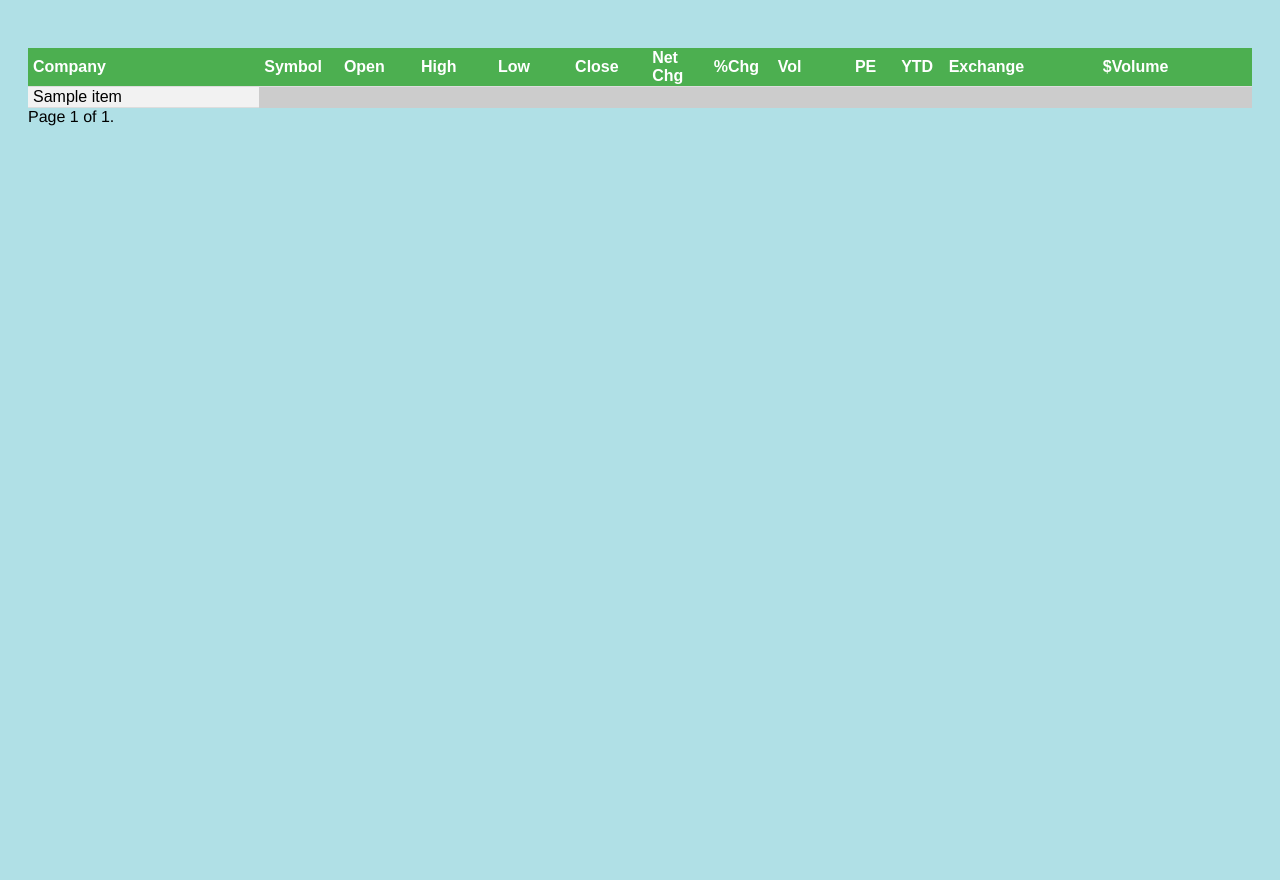
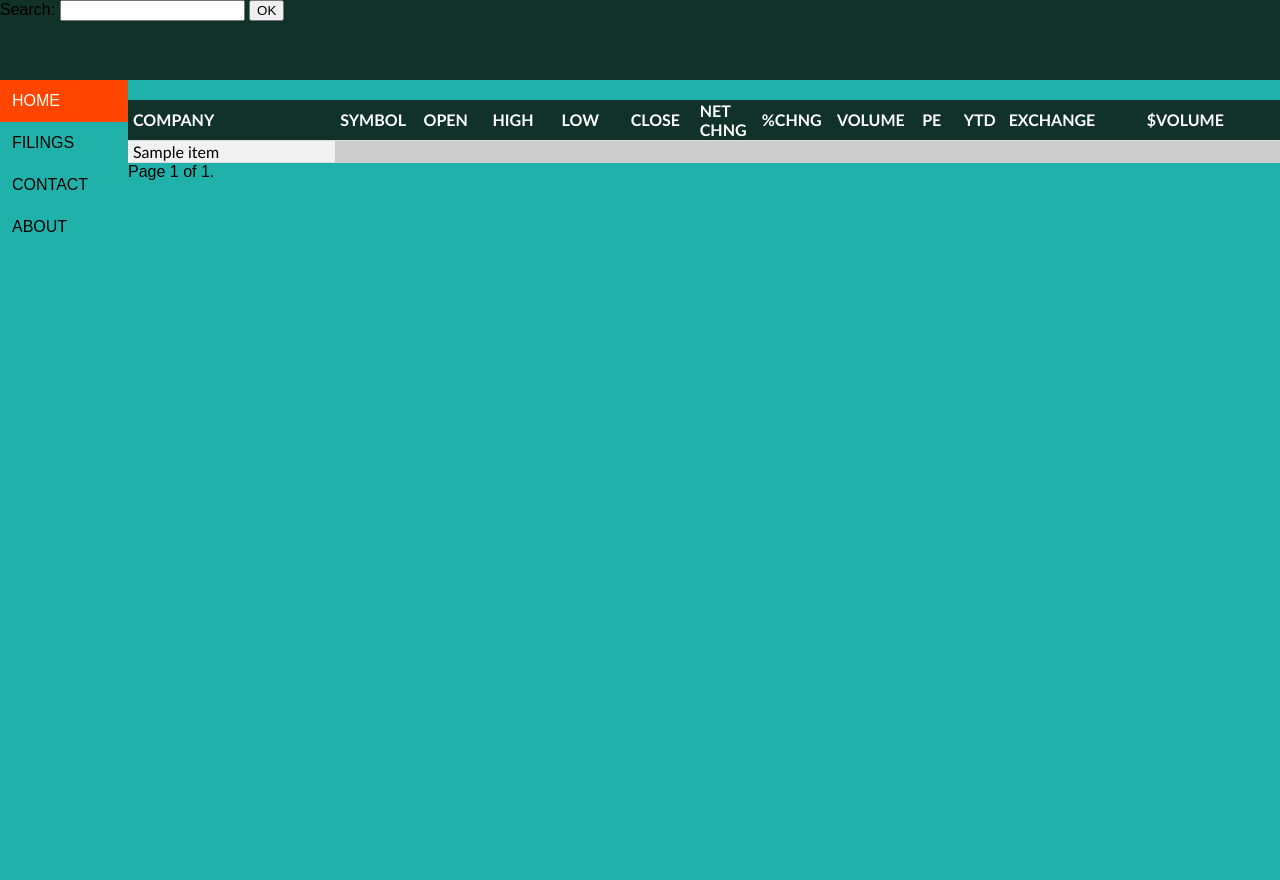
Before and after one commit to ps1544/mysite, a Django app: template polls/templates/polls/dailyReturnsForAll.html in a window 1280 px wide. Before the commit the page ends 126 px from the top, so only its background shows below. Run offline with Django 3.2, Linux system fonts and the light colour scheme; the template is opened without the code that fills it: most values are stand-ins (such as "Sample title", 1, 10 or a date in 2020); some libraries are stand-ins or nearby versions.

Commit message:
2019-02-27_Initial Search Page

```diff
--- a/polls/static/polls/css/baseline.css
+++ b/polls/static/polls/css/baseline.css
@@ -1,68 +1,85 @@
-* {
-    box-sizing: border-box;
-  }
-
 body {
   font-family: Arial, Helvetica, sans-serif;
 }
 
-  /* Style the header */
-  .header {
-    grid-area: header;
-    background-color: #f1f1f1;
-    padding: 30px;
-    text-align: center;
-    font-size: 35px;
+.top {
+  position:absolute;
+  left:0; top:0%; bottom: 0%;
+  margin: 0;
+  padding: 0;
+  width: 100%;
+  background-color: #113228;
+  height: 10%;
+  overflow: auto;
 }
 
-  /* The grid container */
-  .grid-container {
-    display: grid;
-    grid-template-areas:
-      'header header header header header header'
-      'left middle middle middle middle right'
-      'footer footer footer footer footer footer';
-    /* grid-column-gap: 10px; - if you want gap between the columns */
+.leftbar {
+  position:absolute;
+  left:0; top:10%; bottom: 0%;
+  margin: 0;
+  padding: 0;
+  width: 10%;
+  background-color: lightseagreen;
+  height: 100%;
+  overflow: auto;
 }
 
-  .left,
-  .middle,
-  .right {
-    padding: 10px;
-    height: 300px; /* Should be removed. Only for demonstration */
+/* Sidebar links */
+.leftbar a {
+  display: block;
+  color: black;
+  padding: 12px;
+  text-decoration: none;
 }
 
-  /* Style the left column */
-  .left {
-    grid-area: left;
+/* Active/current link */
+.leftbar a.active {
+  background-color: orangered;
+  color: white;
 }
 
-  /* Style the middle column */
-  .middle {
-    grid-area: middle;
+/* Links on mouse-over */
+.leftbar a:hover:not(.active) {
+  background-color: #555;
+  color: white;
 }
 
-  /* Style the right column */
-  .right {
-    grid-area: right;
+.contents {
+  position:absolute;
+  left:10%; top:10%; bottom: 0;
+  margin: 0;
+  padding: 0;
+  width: 90%;
+  background-color: lightseagreen;
+  height: 100%;
+  overflow: auto;
 }
 
-  /* Style the footer */
-  .footer {
-    grid-area: footer;
-    background-color: #f1f1f1;
-    padding: 10px;
-    text-align: center;
+table {
+  border-collapse: collapse;
+
 }
 
-  /* Responsive layout - makes the three columns stack on top of each other instead of next to each other */
-  @media (max-width: 600px) {
-    .grid-container  {
-      grid-template-areas:
-        'header header header header header header'
-        'left left left left left left'
-        'middle middle middle middle middle middle'
-        'right right right right right right'
-        'footer footer footer footer footer footer';
+th, td {
+  padding: 1px;
+  text-align: left;
+  border-bottom: 1px solid #ddd;
+  font-size: 16px;
+  font-family: Calibri;
+  height: 15px;
+  width: 20px;
 }
+
+tr:nth-child(odd) {background-color: #f2f2f2;}
+tr:nth-child(even) {background-color: whitesmoke;}
+
+th {
+  background-color: #113228;
+  color: white;
 }
+
+th:hover{
+   cursor:pointer;
+  background:#AAA;
+
+}
--- a/polls/templates/polls/baseline.html
+++ b/polls/templates/polls/baseline.html
@@ -2,32 +2,49 @@
 <html lang="en">
 
 <head>
-    <title>CSS Template</title>
-    <link rel="stylesheet" type="text/css" href="{% static 'polls/css/baseline.css' %}">
-    <meta charset="UTF-8">
-    <meta name="viewport" content="width=device-width, initial-scale=1">
-    </style>
+  {% load staticfiles %}
+  {% load static %}
+
+  <link rel="stylesheet" type="text/css" href="{% static 'polls/css/baseline.css' %}">
+  <meta charset="UTF-8">
+  <title>{% block title %}MySite{% endblock %}</title>
+
+
 </head>
+
 <body>
+  <!--<script src="https://ajax.googleapis.com/ajax/libs/jquery/3.1.0/jquery.min.js"></script>-->
+  <!--<script src="{% static 'polls/js/filingsAndSearch.js' %}"></script>-->
 
-<h2>CSS Template using Grid</h2>
-<p>In this example, we have created a header, three unequal columns and a footer. On smaller screens, the columns will stack on top of each other.</p>
-<p>Resize the browser window to see the responsive effect.</p>
-<p><strong>Note:</strong> The Grid Layout Module is not supported in Internet Explorer or Edge 15 eand earlier versions.</p>
+  <body>
+    <div class="top">
+      {% block sidebar %}
+      <form action="/polls/search/" method="get">
+        <label for="search">Search: </label>
+        <input id="search" type="text" name="search" value="{{ search_prefill }}">
+        <input type="submit" value="OK">
+      </form>
+      {% endblock %}
+    </div>
 
-<div class="grid-container">
-  <div class="header">
-    <h2>Header</h2>
-  </div>
+    <div class="leftbar">
+        {% block leftbar %}
+      <a class="active" href="#home">HOME</a>
+      <!-- Get the symbol in JS and then populate this link to filings of current symbol -->
+      <a href ="/polls/filings/{{ symbol }}/">FILINGS</a>
+      <a href="#contact">CONTACT</a>
+      <a href="#about">ABOUT</a>
+      {% endblock %}
+    </div>
 
-  <div class="left" style="background-color:#aaa;">Column</div>
-  <div class="middle" style="background-color:#bbb;">Column</div>
-  <div class="right" style="background-color:#ccc;">Column</div>
+    <div class="contents">
+      {% block content %}{% endblock %}
+    </div>
 
-  <div class="footer">
-    <p>Footer</p>
-  </div>
-</div>
+
+
+  </body>
 
 </body>
+
 </html>
--- a/polls/templates/polls/dailyReturnsForAll.html
+++ b/polls/templates/polls/dailyReturnsForAll.html
@@ -1,15 +1,19 @@
+{% extends "polls/baseline.html" %}
 <!DOCTYPE html>
 <html lang="en">
+
 <head>
     {% load staticfiles %}
     {% load static %}
     <link rel="stylesheet" type="text/css" href="{% static 'polls/css/SingleSymbolRecordsPage.css' %}">
     <meta charset="UTF-8">
-    <title>Daily Market Returns</title>
+    {% block title %}Daily Market Returns{% endblock %}
 </head>
+
 <body>
     <script src="https://ajax.googleapis.com/ajax/libs/jquery/3.1.0/jquery.min.js"></script>
-    <script src="{% static 'polls/js/sortTableJS.js' %}"></script>
+    <script src="{% static 'polls/js/sortTable.js' %}"></script>
+    {% block content %}
     <h2 id="pgHeader"></h2>
     <div style="overflow-x:auto;"></div>
     <table id="mytable" width="100%" bgcolor="#cccccc">
@@ -29,26 +33,27 @@
 
         <thead>
             <tr valign="center">
-                    <th id="company" class="th-sm" style="padding-left: 5px;" align="left" height="18">Company</th>
-                    <th id="symbol" class="th-sm" style="padding-left: 5px;" align="center" height="18">Symbol</th>
-                    <th id="open" class="th-sm" style="padding-left: 5px;" align="center" height="18">Open</th>
-                    <th id="high" class="th-sm" style="padding-left: 5px;" align="center" height="18">High</th>
-                    <th id="low" class="th-sm" style="padding-left: 5px;" align="center" height="18">Low</th>
-                    <th id="close" class="th-sm" style="padding-left: 5px;" align="center" height="18">Close</th>
-                    <th id="netchg" class="th-sm" style="padding-left: 5px;" align="center" height="18">Net Chg</th>
-                    <th id="pcntchg" class="th-sm" style="padding-left: 5px;" align="center" height="18">%Chg</th>
-                    <th id="vol" class="th-sm" style="padding-left: 5px;" align="center" height="18">Vol</th>
+                <th id="company" class="th-sm" style="padding-left: 5px;" align="left" height="18">COMPANY</th>
+                <th id="symbol" class="th-sm" style="padding-left: 5px;" align="center" height="18">SYMBOL</th>
+                <th id="open" class="th-sm" style="padding-left: 5px;" align="center" height="18">OPEN</th>
+                <th id="high" class="th-sm" style="padding-left: 5px;" align="center" height="18">HIGH</th>
+                <th id="low" class="th-sm" style="padding-left: 5px;" align="center" height="18">LOW</th>
+                <th id="close" class="th-sm" style="padding-left: 5px;" align="center" height="18">CLOSE</th>
+                <th id="netchg" class="th-sm" style="padding-left: 5px;" align="center" height="18">NET CHNG</th>
+                <th id="pcntchg" class="th-sm" style="padding-left: 5px;" align="center" height="18">%CHNG</th>
+                <th id="vol" class="th-sm" style="padding-left: 5px;" align="center" height="18">VOLUME</th>
                 <th id="pe" class="th-sm" style="padding-left: 5px;" align="center" height="18">PE</th>
                 <th id="ytd" class="th-sm" style="padding-left: 5px;" align="center" height="18">YTD</th>
-                    <th id="exchange" class="th-sm" style="padding-left: 5px;" align="center" height="18">Exchange</th>
-                    <th id="DlrVolume" class="th-sm" style="padding-left: 5px;" align="center" height="18">$Volume</th>
+                <th id="exchange" class="th-sm" style="padding-left: 5px;" align="center" height="18">EXCHANGE</th>
+                <th id="DlrVolume" class="th-sm" style="padding-left: 5px;" align="center" height="18">$VOLUME</th>
         </thead>
 
         {% for row in pagedList %}
         <tr class="p12" align="left" bgcolor="whitesmoke">
             {% for item in row %}
             {% if item in dfrm_symbols %}
-                            <td style="padding-left: 5px;" align="left" height="18"><a href="/polls/dailyReturnsBySymbol/{{ item }}/">{{ item }}</a></td>
+            <td style="padding-left: 5px;" align="left" height="18"><a
+                    href="/polls/dailyReturnsBySymbol/{{ item }}/">{{ item }}</a></td>
             {% else %}
             <td id="rowData" style="padding-left: 5px;" align="right" height="18">{{ item }}</td>
             {% endif %}
@@ -76,6 +81,7 @@
             {% endif %}
         </span>
     </div>
+    {% endblock %}
+</body>
 
-</body>
 </html>
--- a/polls/templates/polls/filingsByGivenTypeForSymbol.html
+++ b/polls/templates/polls/filingsByGivenTypeForSymbol.html
@@ -1,3 +1,4 @@
+{% extends "polls/baseline.html" %}
 <!DOCTYPE html>
 <html lang="en">
 <head>
@@ -10,11 +11,12 @@
 <body>
         <script src="https://ajax.googleapis.com/ajax/libs/jquery/3.1.0/jquery.min.js"></script>
         <script src="{% static 'polls/js/filingCategoriesBySymbols.js' %}"></script>
-
+        {% block content %}
     <ul>
         {% for filing in filings %}
             <li ><a id="filingType" href="/polls/filings/{{ filing }}">{{ filing }}</a></li>
         {% endfor %}
     </ul>
+    {% endblock %}
 </body>
 </html>
--- a/polls/templates/polls/filingsTypesBySymbol.html
+++ b/polls/templates/polls/filingsTypesBySymbol.html
@@ -1,3 +1,4 @@
+{% extends "polls/baseline.html" %}
 <!DOCTYPE html>
 <html lang="en">
 <head>
@@ -10,11 +11,13 @@
 <body>
         <script src="https://ajax.googleapis.com/ajax/libs/jquery/3.1.0/jquery.min.js"></script>
         <script src="{% static 'polls/js/filingCategoriesBySymbols.js' %}"></script>
+        {% block content %}
 
     <ul>
         {% for item in dirsFilings %}
             <li ><a id="filingType" href="/polls/filings/{{ item }}">{{ item }}</a></li>
         {% endfor %}
     </ul>
+    {% endblock %}
 </body>
 </html>
--- a/polls/urls.py
+++ b/polls/urls.py
@@ -16,6 +16,10 @@ urlpatterns = [
 
     # ex: /polls/dailyReturns/
     path('dailyReturns/', views.dailyReturnsForAll, name='dailyReturnsForAll'),
+
+    # ex: /polls/search/
+    path('search/', views.coreSearch, name='coreSearch'),
+
     # ex: /polls/dailyReturns/<SYMBOL>
     path('dailyReturnsBySymbol/<slug:symbol>/', views.dailyReturnsBySymbol, name='dailyReturnsBySymbol'),
 
```
Also changed, not shown: polls/static/polls/css/commonBaseline.css (deleted, +0 -14 lines), polls/static/polls/css/filingAndSearch.css (+2 -63 lines), polls/static/polls/css/searchresults.css (added, +60 -0 lines), polls/static/polls/js/filingsAndSearch.js (+5 -7 lines), polls/templates/polls/dailyReturnsBySymbol.html (+4 -10 lines), polls/templates/polls/filingsAndSearch.html (+7 -20 lines), polls/templates/polls/searchresults.html (added, +44 -0 lines), polls/views.py (+68 -11 lines). Lines whose indentation alone changed are shown as unchanged.
